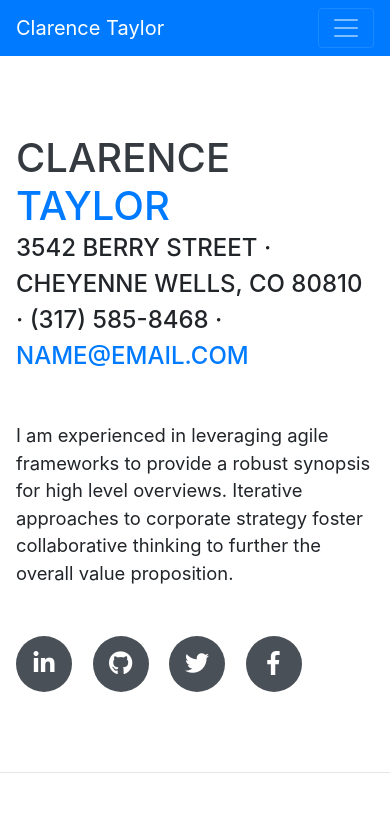
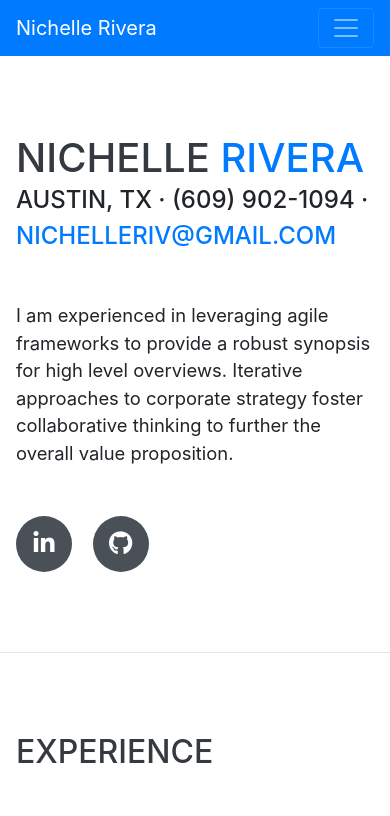
Before and after one commit to NichelleR/NichelleR.github.io, a website with bundled scripts: page index.html in a window 390 px wide. Shown: the top 816 px of the page. Built offline with nearby package versions, Linux system fonts and the light colour scheme; a web font is replaced by a local one.

Commit message:
Committing changes

```diff
--- a/css/resume.css
+++ b/css/resume.css
@@ -26,7 +26,7 @@ h6 {
   font-family: 'Saira Extra Condensed', -apple-system, BlinkMacSystemFont, 'Segoe UI', Roboto, 'Helvetica Neue', Arial, sans-serif, 'Apple Color Emoji', 'Segoe UI Emoji', 'Segoe UI Symbol', 'Noto Color Emoji';
   font-weight: 700;
   text-transform: uppercase;
-  color: #343a40;
+  color: #ff0000;
 }
 
 h1 {
--- a/index.html
+++ b/index.html
@@ -27,7 +27,7 @@
 
   <nav class="navbar navbar-expand-lg navbar-dark bg-primary fixed-top" id="sideNav">
     <a class="navbar-brand js-scroll-trigger" href="#page-top">
-      <span class="d-block d-lg-none">Clarence Taylor</span>
+      <span class="d-block d-lg-none">Nichelle Rivera</span>
       <span class="d-none d-lg-block">
         <img class="img-fluid img-profile rounded-circle mx-auto mb-2" src="img/profile.jpg" alt="">
       </span>
@@ -63,25 +63,19 @@
 
     <section class="resume-section p-3 p-lg-5 d-flex align-items-center" id="about">
       <div class="w-100">
-        <h1 class="mb-0">Clarence
-          <span class="text-primary">Taylor</span>
+        <h1 class="mb-0">Nichelle
+          <span class="text-primary">Rivera</span>
         </h1>
-        <div class="subheading mb-5">3542 Berry Street · Cheyenne Wells, CO 80810 · (317) 585-8468 ·
-          <a href="mailto:name@email.com">name@email.com</a>
+        <div class="subheading mb-5">Austin, TX · (609) 902-1094 ·
+          <a href="mailto:name@email.com">NichelleRiv@gmail.com</a>
         </div>
         <p class="lead mb-5">I am experienced in leveraging agile frameworks to provide a robust synopsis for high level overviews. Iterative approaches to corporate strategy foster collaborative thinking to further the overall value proposition.</p>
         <div class="social-icons">
-          <a href="#">
+          <a href="https://www.linkedin.com/in/nichelle-rivera-150197120/">
             <i class="fab fa-linkedin-in"></i>
           </a>
-          <a href="#">
+          <a href="https://github.com/NichelleR">
             <i class="fab fa-github"></i>
-          </a>
-          <a href="#">
-            <i class="fab fa-twitter"></i>
-          </a>
-          <a href="#">
-            <i class="fab fa-facebook-f"></i>
           </a>
         </div>
       </div>
```
Also changed, not shown: img/profile.jpg, 1 other file.
